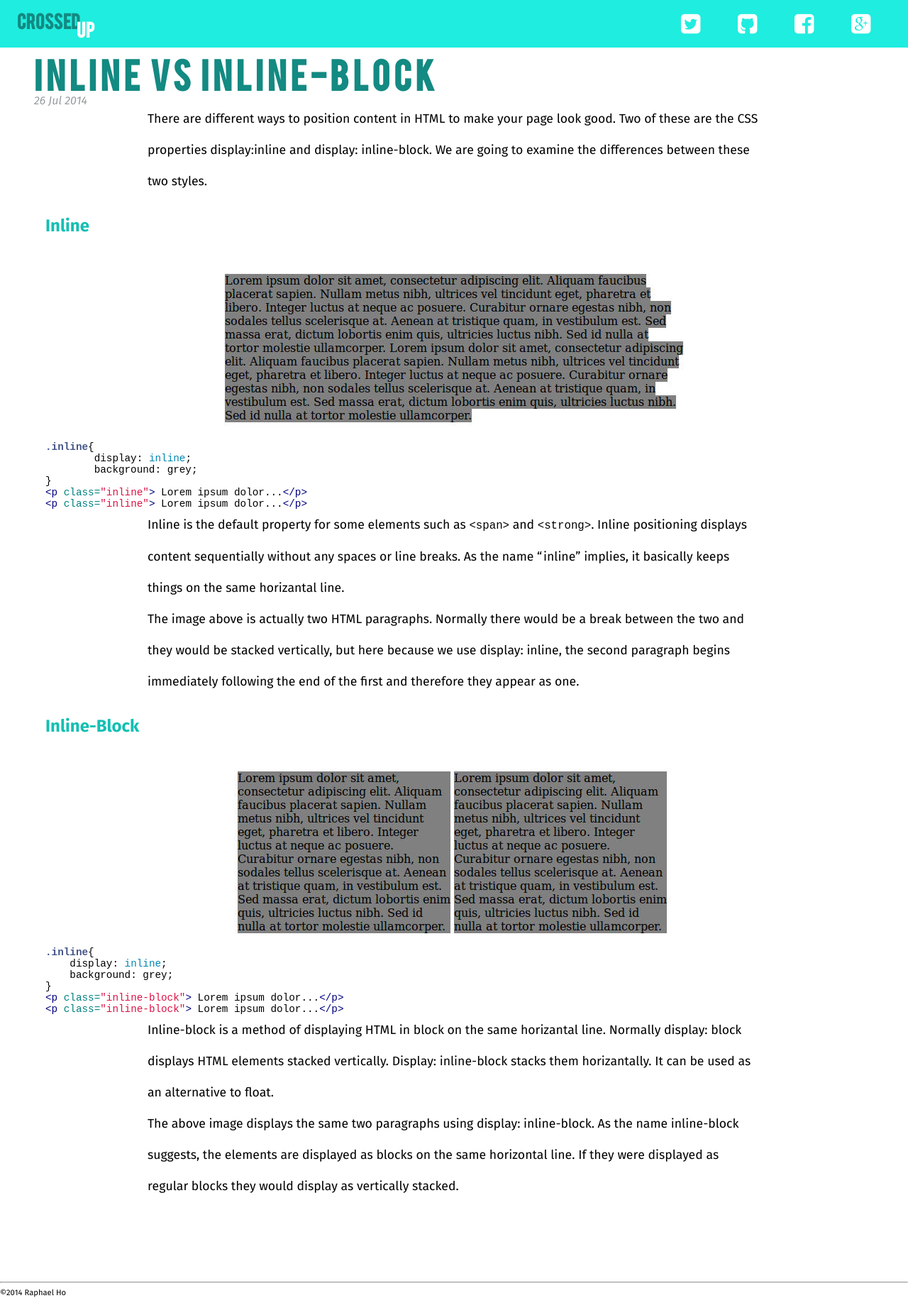
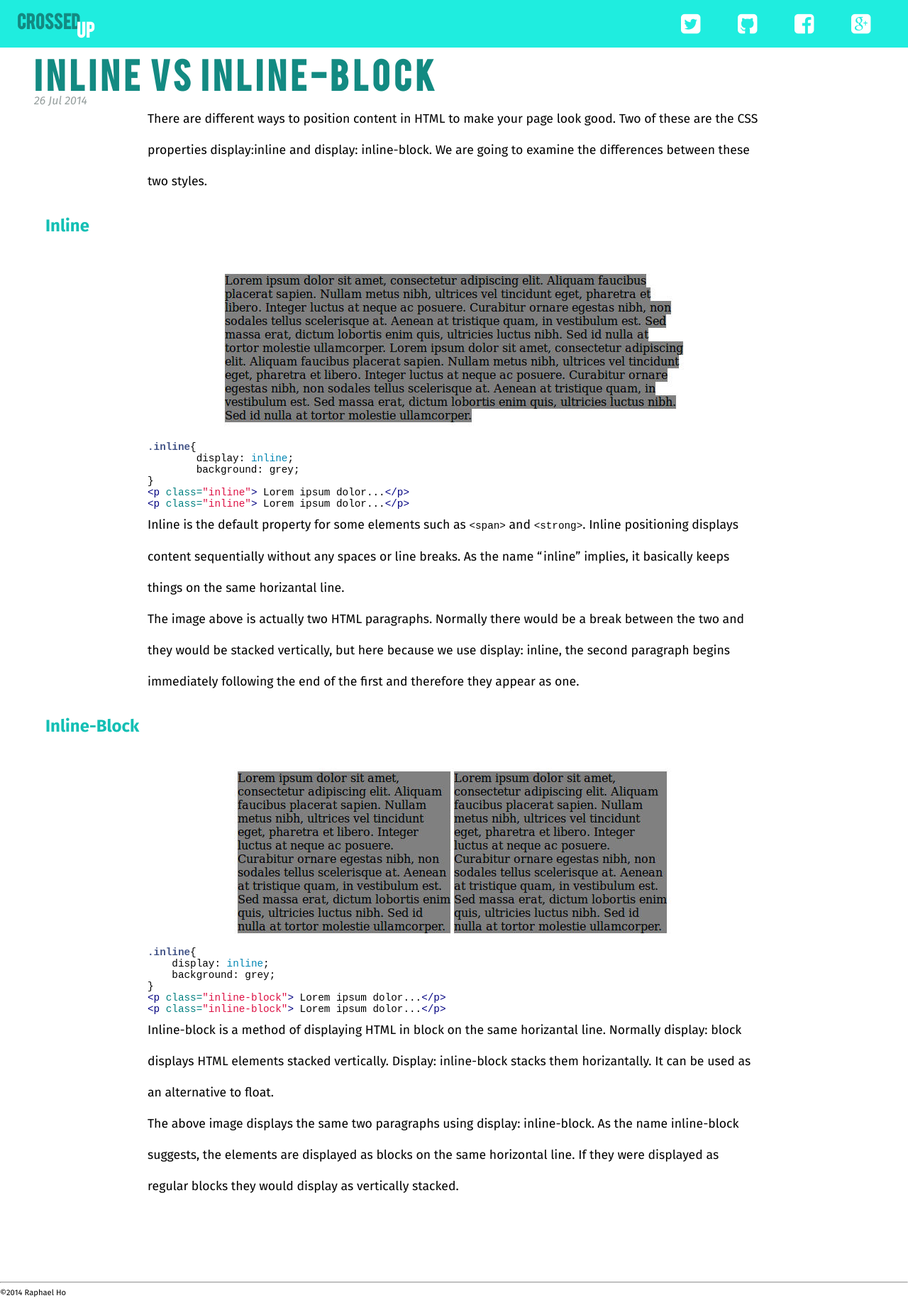
Before and after one commit to Kyhz/kyhz.github.io, a Jekyll site: the page built from _posts/2014-07-26-week2-technical.md, in a window 1280 px wide. Shown: the whole page at 71% size. Built offline with Jekyll 4.4.1, drawn with Linux system fonts in a browser that asks for light colours.

Commit message:
forgot to readd pygments to config

```diff
--- a/_config.yml
+++ b/_config.yml
@@ -8,5 +8,5 @@
        author: "Raphael Ho"
 paginate: 10
 paginate_path: "/page:num"
-highlighter:
+highlighter: pygments
 encoding: utf-8
--- a/stylesheets/reset.css
+++ b/stylesheets/reset.css
@@ -1,5 +1,5 @@
 html, body, div, span, applet, object, iframe,
-h1, h2, h3, h4, h5, h6, p, blockquote, pre,
+h1, h2, h3, h4, h5, h6, p, blockquote,
 a, abbr, acronym, address, big, cite,
 del, dfn, em, img, ins, kbd, q, s, samp,
 small, strike, strong, sub, sup, tt, var,
--- a/stylesheets/stylesheet.css
+++ b/stylesheets/stylesheet.css
@@ -141,7 +141,7 @@
 	margin: auto;
 }
 
-code {
+pre {
 	margin: auto;
 	width: 75%;
 	font-size: 1.1em;
```
Also changed, not shown: 2 other files.
